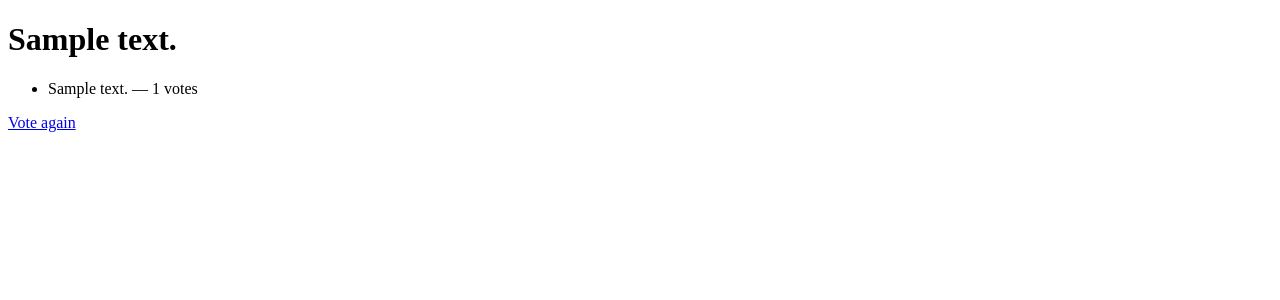
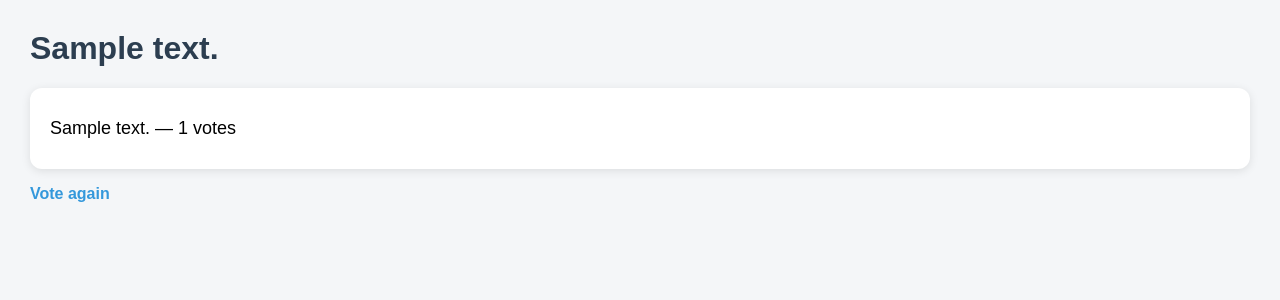
Before and after one commit to leonardobrevii/LeonardoBreviLab, a Django app: page /polls/1/results/ in a window 1280 px wide. Shown: the top 300 px of the page. Run offline with Django 5.2, Linux system fonts and the light colour scheme; tables that the repository leaves empty hold one stand-in row (values such as "Sample post").

Commit message:
added css

```diff
--- /dev/null
+++ b/python/mysite/polls/static/polls/style.css
@@ -0,0 +1,63 @@
+body {
+    font-family: Arial, sans-serif;
+    background: #f4f6f8;
+    margin: 30px;
+}
+
+h1 {
+    color: #2c3e50;
+}
+
+ul {
+    background: white;
+    padding: 20px;
+    border-radius: 12px;
+    list-style: none;
+    box-shadow: 0 2px 10px rgba(0,0,0,0.1);
+}
+
+li {
+    margin: 10px 0;
+    font-size: 18px;
+}
+
+a {
+    text-decoration: none;
+    color: #3498db;
+    font-weight: bold;
+}
+
+a:hover {
+    color: #1d6fa5;
+}
+
+form {
+    background: white;
+    padding: 20px;
+    border-radius: 12px;
+    width: 300px;
+    box-shadow: 0 2px 10px rgba(0,0,0,0.1);
+}
+
+input[type="radio"] {
+    margin-right: 8px;
+}
+
+input[type="submit"] {
+    margin-top: 15px;
+    padding: 10px 20px;
+    background: #3498db;
+    color: white;
+    border: none;
+    border-radius: 6px;
+    cursor: pointer;
+    font-size: 16px;
+}
+
+input[type="submit"]:hover {
+    background: #1d6fa5;
+}
+
+p {
+    font-size: 16px;
+}
--- a/python/mysite/polls/templates/polls/index.html
+++ b/python/mysite/polls/templates/polls/index.html
@@ -1,7 +1,9 @@
+{% load static %}
 <!DOCTYPE html>
 <html>
 <head>
     <title>Polls</title>
+    <link rel="stylesheet" href="{% static 'polls/style.css' %}">
 </head>
 <body>
 
--- a/python/mysite/polls/templates/polls/results.html
+++ b/python/mysite/polls/templates/polls/results.html
@@ -1,7 +1,9 @@
+{% load static %}
 <!DOCTYPE html>
 <html>
 <head>
     <title>Results</title>
+    <link rel="stylesheet" href="{% static 'polls/style.css' %}">
 </head>
 <body>
 
```
